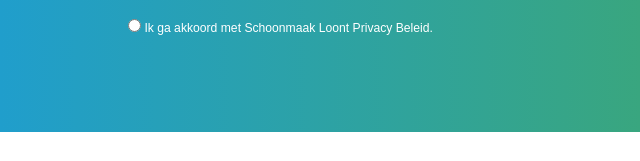
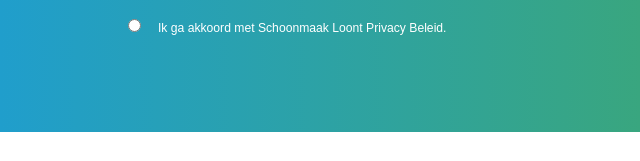
Before and after one commit to kalush81/schoonmaak, a Gatsby site: page /offerte in a window 1280 px wide. Shown: the part 418-579 px from the top of the page, 0-640 px from the left. Built offline with nearby package versions, Linux system fonts and the light colour scheme; Gatsby itself is replaced by a stand-in of ours; a web font is replaced by a local one.

Commit message:
Add extra space in agreement statement

```diff
--- a/src/components/form.js
+++ b/src/components/form.js
@@ -70,7 +70,7 @@ export default function Form() {
           <input type="radio" />
           {'  '}
           <p style={{ display: "inline" }}>
-            Ik ga akkoord met Schoonmaak Loont Privacy Beleid.
+  <span>&nbsp;</span> <span>&nbsp;</span> Ik ga akkoord met Schoonmaak Loont Privacy Beleid.
           </p>
         </div>
       </div>
```
